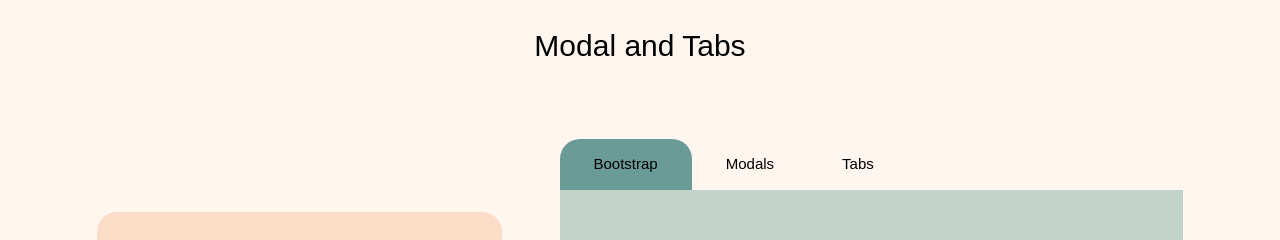
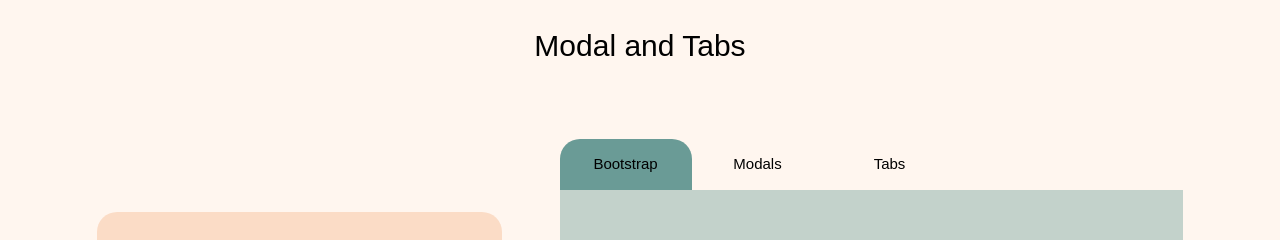
Before and after one commit to MustLightVK/M2L14, a plain HTML site: page index.html in a window 1280 px wide. Shown: the part 880-1120 px from the top of the page. Drawn offline with Linux system fonts and the light colour scheme.

Commit message:
fix width

```diff
--- a/css/main.css
+++ b/css/main.css
@@ -206,12 +206,16 @@ span{
     font-weight: 600;
 }
 .nav_taps_btn{
-    padding: 14px 34px;
+    padding: 14px 0;
+    width: 139px;
 
     font-weight: 400;
     border: none;
 
     color: #000;
+}
+.col-md-7>.tab-wrapper>nav>.nav-tabs>.nav_taps_btn{
+    width: 132px;
 }
 .nav_taps_btn:hover{
     color: black;
```
